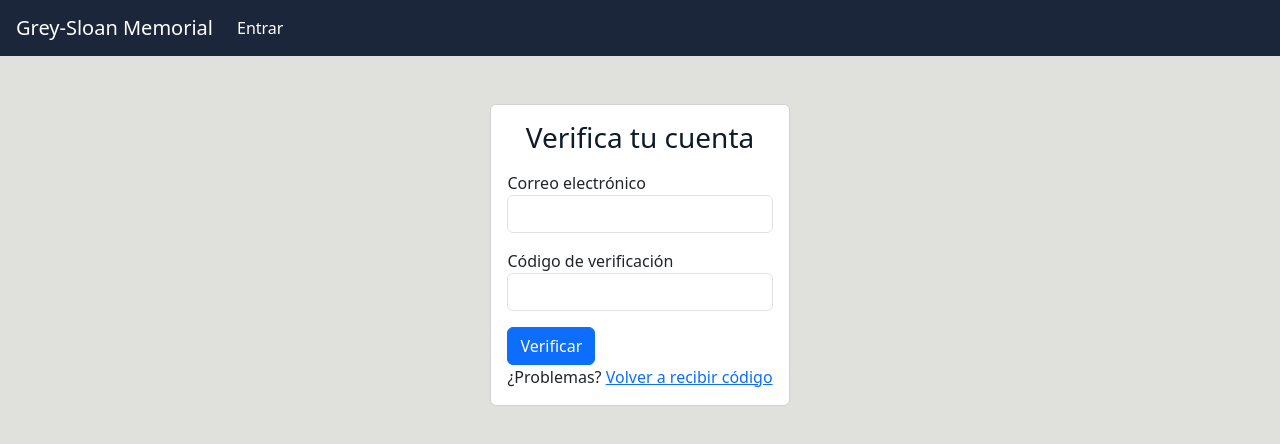
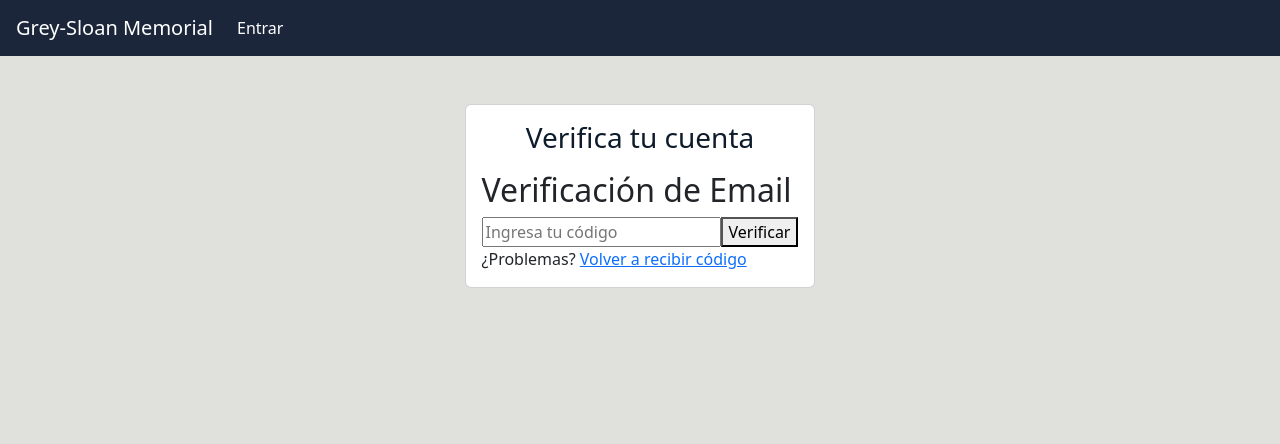
Before and after one commit to octomagician/ej_angular, an Angular app: page /verificacion in a window 1280 px wide. Shown: the top 444 px of the page. Built offline with nearby package versions, Linux system fonts and the light colour scheme.

Commit message:
corregido reenvio de notificación

```diff
--- a/src/app/layout/entrar/entrar.component.html
+++ b/src/app/layout/entrar/entrar.component.html
@@ -15,8 +15,21 @@
 
     <div *ngIf="errorMessage" class="alert alert-danger">
       {{ errorMessage }}
-      <button *ngIf="showResendButton" (click)="resendActivationEmail()" class="btn btn-link">
+      <div *ngIf="resendTimer > 0" class="mt-2">
+        <small>
+        Puedes solicitar otro código en: {{ resendTimer }}
+        <span *ngIf="resendTimer > 60">({{ resendTimer / 60 | number:'1.0-0' }} minutos)</span>
+      </small>
+      </div>
+      <button *ngIf="showResendButton" (click)="resendActivationEmail()" [disabled]="isResending" class="btn btn-link">
         Reenviar correo de activación
+        <span *ngIf="!isResending">
+          <i class="fas fa-paper-plane"></i> Reenviar código
+      </span>
+      <span *ngIf="isResending">
+          <i class="fas fa-spinner fa-spin"></i> Enviando...
+      </span>
+
       </button>
     </div>
 
--- a/src/app/layout/entrar/entrar.component.ts
+++ b/src/app/layout/entrar/entrar.component.ts
@@ -1,4 +1,4 @@
-import { Component, OnInit } from '@angular/core';
+import { Component, OnInit, OnDestroy } from '@angular/core';
 import { SimpleCardComponent } from '../../component/simple-card/simple-card.component';
 import { RouterModule, Router, ActivatedRoute } from '@angular/router';
 import { CommonModule } from '@angular/common';
@@ -6,6 +6,7 @@ import { FormsModule } from '@angular/forms';
 import { AuthService } from '../../service/auth/auth.service';
 import { User } from '../../interface/user';
 import { HttpResponse, HttpErrorResponse } from '@angular/common/http';
+import { Subscription, timer } from 'rxjs';
 
 @Component({
   selector: 'app-entrar',
@@ -21,7 +22,55 @@ export class EntrarComponent implements OnInit {
   datosNoGuardados: boolean = false;
   registroExitoso: boolean = false; // Variable para controlar el mensaje
   showResendButton: boolean = false; // controlar el botón de reenvío
-  private errorTimeout: any; // Variable para almacenar el timeout
+
+  // Variables para el temporizador
+  resendTimer: number = 0;
+  timerSubscription: Subscription | null = null;
+  isResending: boolean = false;
+
+  private errorTimeout: any;
+
+  // inyección de dependencias, instancian el servicio de auth y el de router
+  constructor(
+    private route: ActivatedRoute,
+    private authService: AuthService,
+    private router: Router) {}
+
+  ngOnInit(): void {
+    // Leer el parámetro 'registroExitoso' de la URL
+    this.route.queryParams.subscribe((params) => {
+      if (params['registroExitoso'] === 'true') {
+        this.registroExitoso = true; // Mostrar el mensaje
+      }
+    });}
+
+  ngOnDestroy(): void {
+    this.clearTimers();
+  }
+
+  // Métodos relacionados con el manejo del tiempo para reenviar el correo
+  private clearTimers(): void {
+    if (this.errorTimeout) {
+      clearTimeout(this.errorTimeout);
+    }
+    if (this.timerSubscription) {
+      this.timerSubscription.unsubscribe();
+    }
+  }
+
+  startResendTimer(seconds: number): void {
+    this.resendTimer = seconds;
+    this.showResendButton = false;
+
+    this.timerSubscription = timer(0, 1000).subscribe(() => {
+      this.resendTimer--;
+
+      if (this.resendTimer <= 0) {
+        this.showResendButton = true;
+        this.timerSubscription?.unsubscribe();
+      }
+    });
+  }
 
 // Método del Guard Exit
   check(): boolean {
@@ -48,20 +97,6 @@ export class EntrarComponent implements OnInit {
       this.datosNoGuardados = true;
     }
   }
-
-  // inyección de dependencias, instancian el servicio de auth y el de router
-  constructor(
-    private route: ActivatedRoute,
-    private authService: AuthService,
-    private router: Router) {}
-
-    ngOnInit(): void {
-      // Leer el parámetro 'registroExitoso' de la URL
-      this.route.queryParams.subscribe((params) => {
-        if (params['registroExitoso'] === 'true') {
-          this.registroExitoso = true; // Mostrar el mensaje
-        }
-      });}
 
   onSubmit(): void {
     console.log('onSubmit() llamado. Enviando datos...');
@@ -109,31 +144,56 @@ export class EntrarComponent implements OnInit {
       }, 15000); // 45 segundos
     }
 
+// Método para reenviar el correo de activación ---------------------------------------
 resendActivationEmail(): void {
+  if (this.isResending || this.resendTimer > 0) return;
+
+  this.isResending = true;
   const userCredentials: Partial<User> = {
       email: this.email,
       password: this.password,
   };
 
   this.authService.resendActivationEmail(userCredentials as User).subscribe({
-      next: (response) => {
-        console.log('Correo de activación reenviado:', response);
-        this.errorMessage = 'Correo de activación reenviado. Por favor, revisa tu bandeja de entrada.';
-        this.showResendButton = false; // Ocultar el botón después de reenviar
-        this.clearErrorMessage();
+      next: (response: any) => {
+          this.isResending = false;
+          this.errorMessage = 'Nuevo código de verificación enviado. Revisa tu correo.';
+
+          // Iniciar temporizador con la respuesta del servidor
+          const waitTime = response?.wait_time || 300; // 5 minutos por defecto
+          this.startResendTimer(waitTime);
+
+          // Opcional: Mostrar hora de expiración
+          if (response?.expires_at) {
+              console.log('El código expira a las:', response.expires_at);
+          }
       },
       error: (error: HttpErrorResponse) => {
-        console.error('Error al reenviar el correo de activación:', error);
-        if (error.status === 422) {
-          this.errorMessage = 'Credenciales inválidas. Por favor, verifica tu correo y contraseña.';
-        } else if (error.status === 400) {
-          this.errorMessage = 'La cuenta ya está activada.';
+          this.isResending = false;
+
+          if (error.status === 429) {
+              // Manejar error 429 específicamente
+              const waitTime = error.error?.wait_time || 300;
+              this.errorMessage = error.error?.mensaje || 'Debes esperar antes de reenviar';
+              this.startResendTimer(waitTime);
           } else {
-          this.errorMessage = 'Ocurrió un error al reenviar el correo. Por favor, intenta de nuevo más tarde.';
+              // Manejar otros errores
+              this.errorMessage = this.getErrorMessage(error);
           }
+
           this.clearErrorMessage();
-      },
+      }
   });
 }
 
+
+private getErrorMessage(error: HttpErrorResponse): string {
+  switch (error.status) {
+      case 400: return 'La cuenta ya está activada.';
+      case 401: return 'Credenciales inválidas.';
+      case 403: return 'Cuenta no activada. Revisa tu correo.';
+      case 422: return 'Datos inválidos. Verifica tu información.';
+      default: return 'Error al reenviar el código. Intenta nuevamente.';
   }
+}
+}
--- a/src/app/layout/reenvio-verificacion/reenvio-verificacion.component.ts
+++ b/src/app/layout/reenvio-verificacion/reenvio-verificacion.component.ts
@@ -43,6 +43,8 @@ export class ReenvioVerificacionComponent {
           this.mensaje = 'Credenciales inválidas. Por favor, verifica tu correo y contraseña.';
         } else if (error.status === 400) {
           this.mensaje = 'La cuenta ya está activada.';
+        } else if (error.status === 429) {
+          this.mensaje = 'Tienes un código de verificación pendiente. Por favor, verifica tu correo.';
         } else {
           this.mensaje = 'Ocurrió un error al reenviar el correo. Por favor, intenta de nuevo más tarde.';
         }
--- a/src/app/layout/verificacion/verificacion.component.html
+++ b/src/app/layout/verificacion/verificacion.component.html
@@ -3,17 +3,15 @@
         {{ mensaje }}
     </div>
 
-    <form (ngSubmit)="verificarCodigo()">
-        <div class="form-group">
-            <label for="email">Correo electrónico</label>
-            <input class="form-control" type="email" id="email" [(ngModel)]="email" name="email" required>
-        </div>
-        <div class="form-group">
-            <label for="codigo">Código de verificación</label>
-            <input class="form-control" type="text" id="codigo" [(ngModel)]="codigo" name="codigo" required maxlength="6">
-        </div>
-        <button class="btn btn-primary btn-block" type="submit">Verificar</button>
-    </form>
+    <div *ngIf="!verified">
+        <h2>Verificación de Email</h2>
+        <input [(ngModel)]="verificationCode" placeholder="Ingresa tu código">
+        <button (click)="verify()">Verificar</button>
+      </div>
+      <div *ngIf="verified">
+        <h2>¡Cuenta verificada!</h2>
+      </div>
+
     ¿Problemas? <a routerLink="/reenvio-verificacion">Volver a recibir código</a>
 
 </app-simple-card>
--- a/src/app/layout/verificacion/verificacion.component.ts
+++ b/src/app/layout/verificacion/verificacion.component.ts
@@ -3,7 +3,8 @@ import { FormsModule } from '@angular/forms';
 import { SimpleCardComponent } from '../../component/simple-card/simple-card.component';
 import { CommonModule } from '@angular/common';
 import { AuthService } from '../../service/auth/auth.service';
-import { RouterModule, Router } from '@angular/router';
+import { RouterModule, Router, ActivatedRoute } from '@angular/router';
+import { HttpClient } from '@angular/common/http';
 
 @Component({
   selector: 'app-verificacion',
@@ -12,22 +13,44 @@ import { RouterModule, Router } from '@angular/router';
   styleUrls: ['./verificacion.component.css'],
 })
 export class VerificacionComponent {
-  email: string = '';
-  codigo: string = '';
   mensaje: string = '';
+  verificationCode: string = '';
+  verifyUrl: string = '';
+  verified: boolean = false;
 
   constructor(private authService: AuthService,
-      private router: Router) {}
+      private router: Router, private route: ActivatedRoute,
+      private http: HttpClient,) {}
 
-  verificarCodigo() {
-    this.authService.verificarCodigo(this.email, this.codigo).subscribe(
-      (response: any) => {
-        this.mensaje = response.mensaje;
-        this.router.navigate(['/entrar']);
-      },
-      (error) => {
-        this.mensaje = error.error.mensaje || 'Error al verificar el código';
+      ngOnInit() {
+        this.route.queryParams.subscribe(params => {
+          this.verifyUrl = decodeURIComponent(params['verify_url'] || '');
+          this.verificationCode = params['code'] || '';
+        });
+        console.log("iniciando con este verifyURL:", this.verifyUrl);
       }
-    );
+
+    verify() {
+      if (!this.verifyUrl || !this.verificationCode) {
+          alert('Por favor ingresa el código de verificación');
+          console.log("verifyUrl o verificationCode no están definidos");
+          return;
+      }
+
+      this.http.get(this.verifyUrl).subscribe({
+          next: (response: any) => {
+              this.verified = true;
+              this.mensaje = '¡Cuenta verificada con éxito!';
+              // Redirigir después de 2 segundos
+              setTimeout(() => {
+                  this.router.navigate(['/entrar']);
+              }, 2000);
+          },
+          error: (error) => {
+            console.log("después de hacer la petición get, algo salió mal", error);
+              console.error('Error en verificación:', error);
+              this.mensaje = error.error?.message || 'Error al verificar el código';
+          }
+      });
   }
 }
```
Lines whose indentation alone changed are shown as unchanged.
